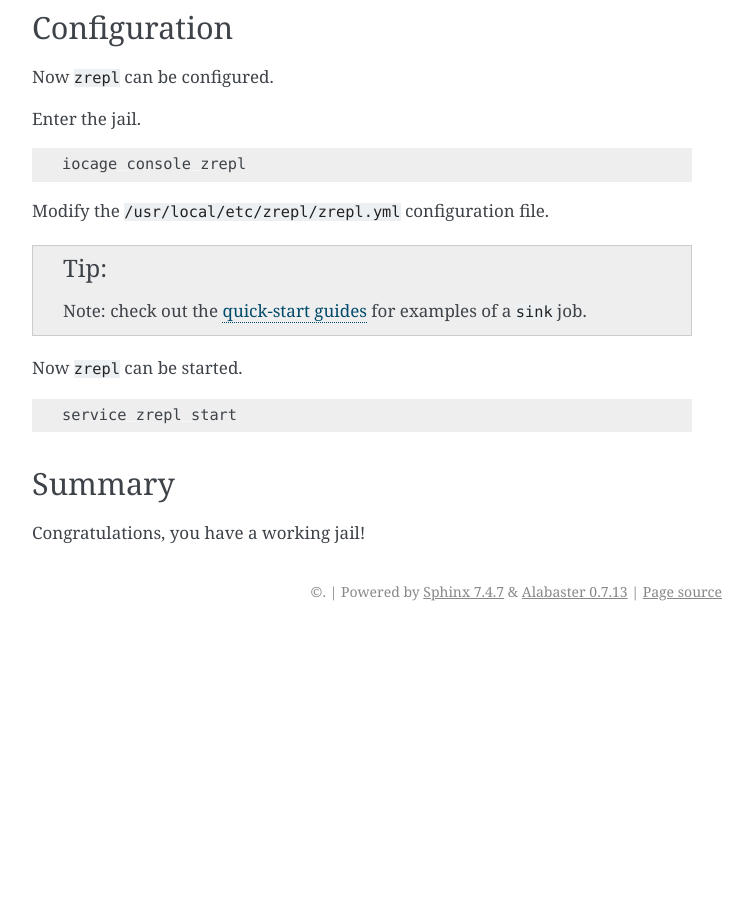
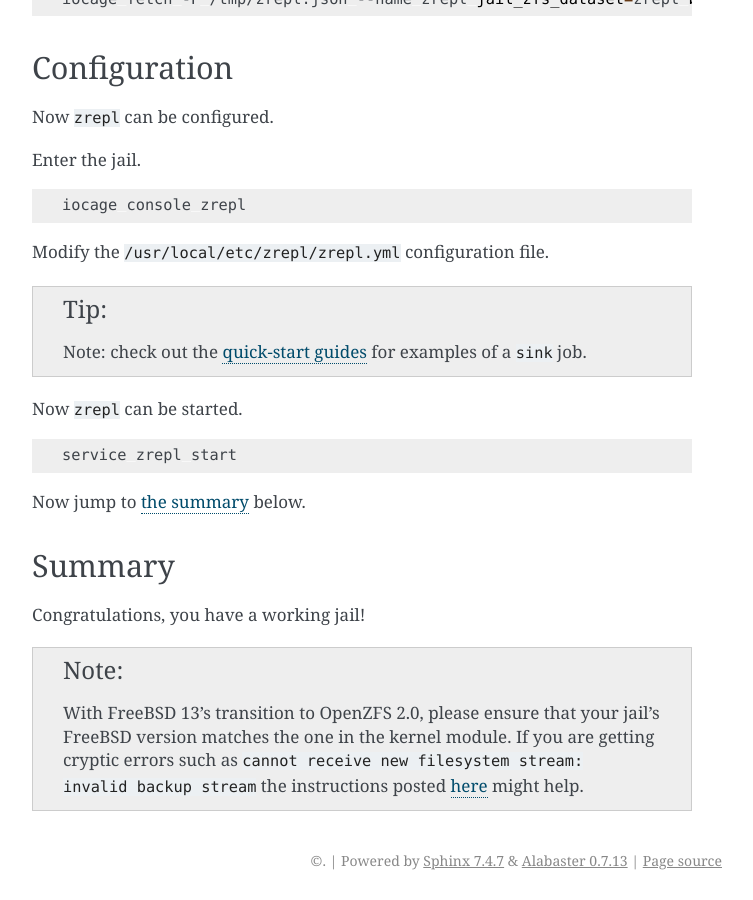
Before and after one commit to zrepl/zrepl, a Sphinx documentation site: the page built from docs/installation/freebsd-jail-with-iocage.rst, in a window 1280 px wide and 900 px high, scrolled down 2204 px. Shown: the whole window, without its empty margins (388-1141 px from the left). Built offline with Sphinx 7.4.7, drawn with Linux system fonts in a browser that asks for light colours; pages that are not in the unit, such as notebooks, are missing from menus; the version number could not be read and is left out; before the commit the page ends 2835 px from its top, so only the background shows below that; some of the changed text lies outside the part shown.

Commit message:
docs: add a note that FreeBSD jail zfs userland needs to be kept in sync with kernel module
fixes https://github.com/zrepl/zrepl/issues/500

```diff
--- a/docs/installation/freebsd-jail-with-iocage.rst
+++ b/docs/installation/freebsd-jail-with-iocage.rst
@@ -93,6 +93,7 @@ Enable the zrepl daemon to start automatically at boot:
 
    sysrc zrepl_enable="YES"
 
+Now jump to :ref:`the summary <installation-freebsd-jail-summary>` below.
 
 Plugin
 ######
@@ -134,7 +135,18 @@ Now ``zrepl`` can be started.
 
    service zrepl start
 
+Now jump to :ref:`the summary <installation-freebsd-jail-summary>` below.
+
+.. _installation-freebsd-jail-summary:
+
 Summary
 -------
 
 Congratulations, you have a working jail!
+
+.. NOTE::
+
+   With FreeBSD 13's transition to OpenZFS 2.0, please ensure that your jail's FreeBSD version matches the one in the kernel module.
+   If you are getting cryptic errors such as
+   ``cannot receive new filesystem stream: invalid backup stream``
+   the instructions posted `here <https://github.com/zrepl/zrepl/issues/500#issuecomment-966215205>`_ might help.
```
